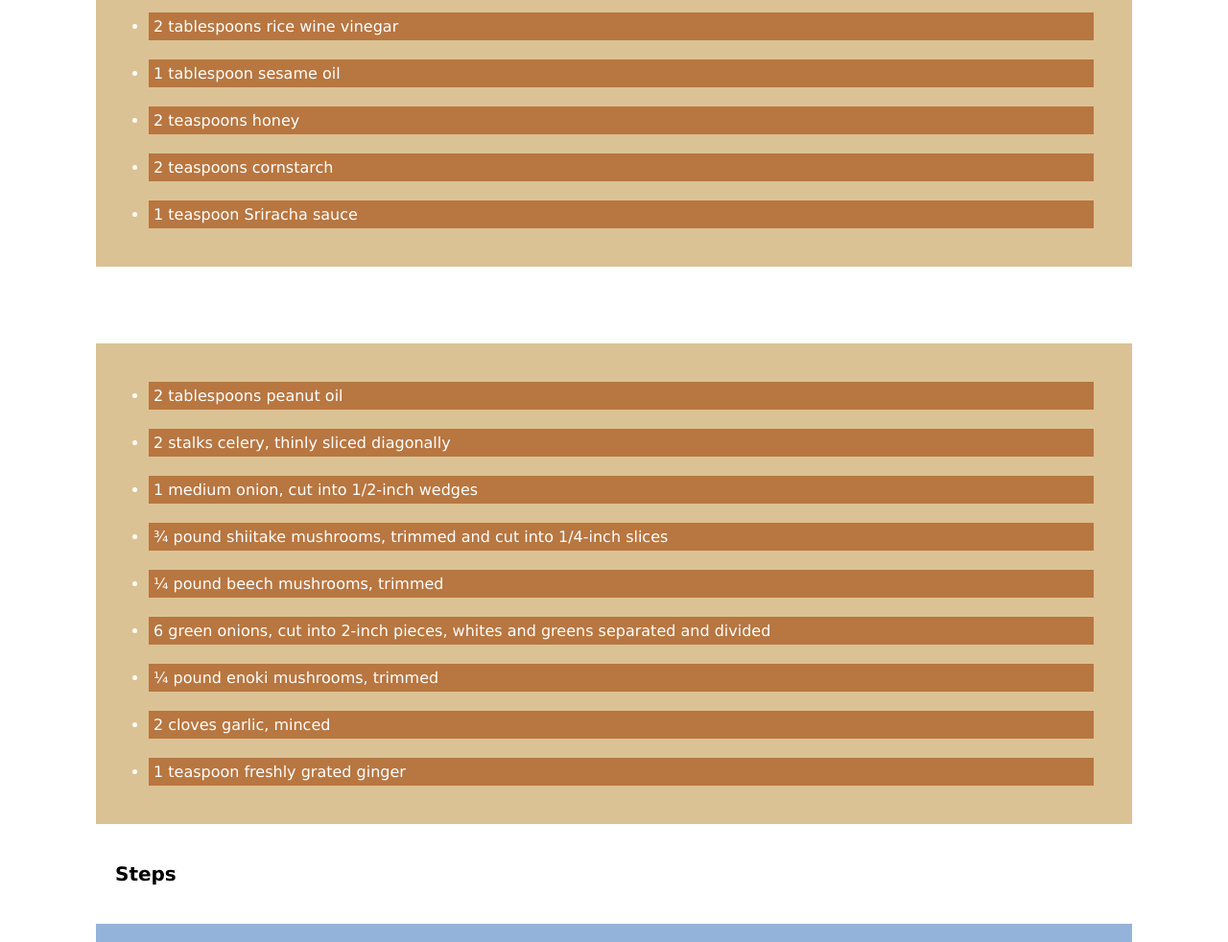
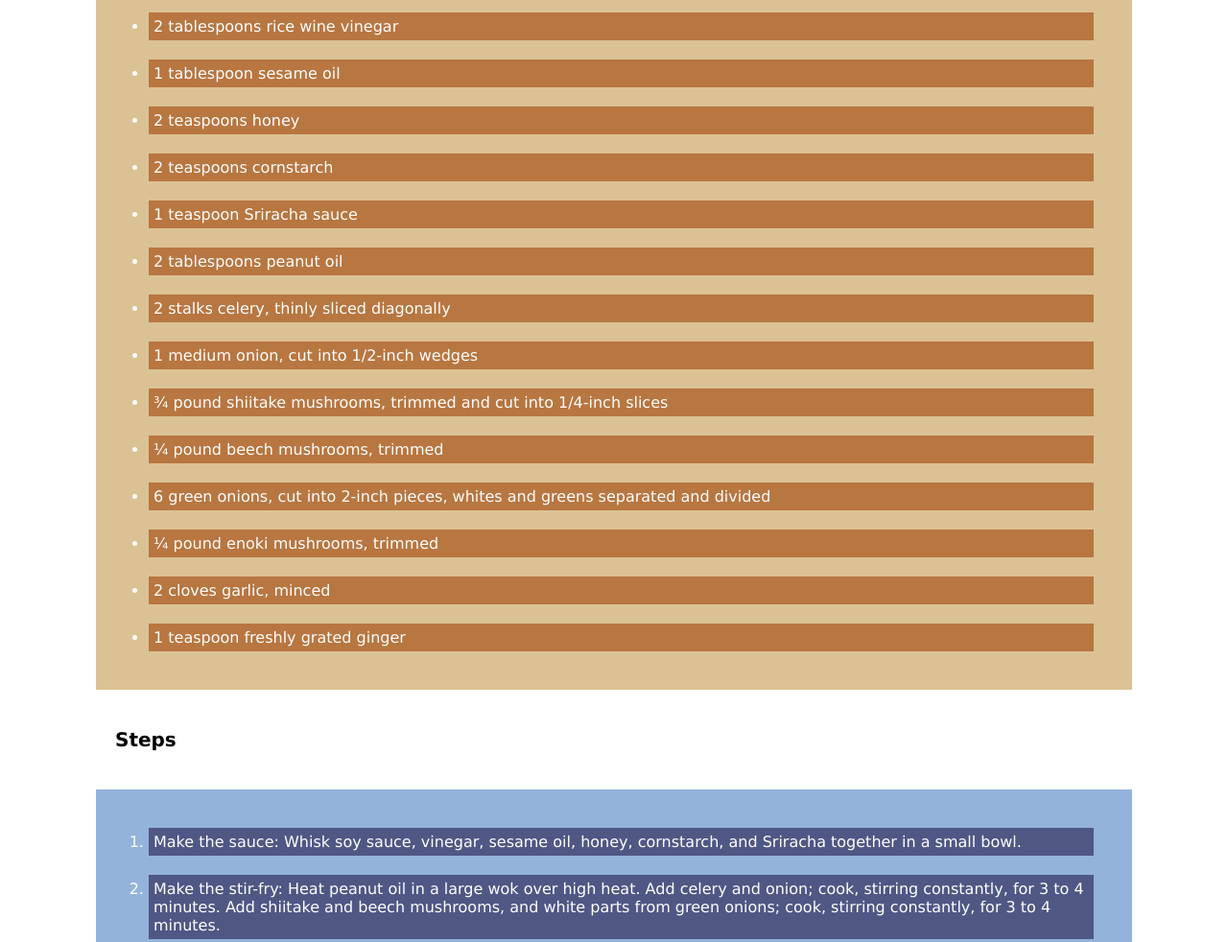
Before and after one commit to Senpai55/odin-recipes, a plain HTML site: page recipes/mushroom_stirfry.html in a window 1280 px wide. Shown: the part 983-1965 px from the top of the page at 96% size. Drawn offline with Linux system fonts and the light colour scheme.

Commit message:
Fix to mushroom_stirfry page. Fix to ul formatting

```diff
--- a/recipes/mushroom_stirfry.html
+++ b/recipes/mushroom_stirfry.html
@@ -23,18 +23,13 @@
 
         <h2>Ingredients</h2>
 
-                <ul class="body">
+                <ul>
                     <li>3 tablespoons low-sodium soy sauce</li>
                     <li>2 tablespoons rice wine vinegar</li>
                     <li>1 tablespoon sesame oil</li>
                     <li>2 teaspoons honey</li>
                     <li>2 teaspoons cornstarch</li>
                     <li>1 teaspoon Sriracha sauce</li>
-                </ul>
-
-            <h3></h3>
-
-                <ul>
                     <li>2 tablespoons peanut oil</li>
                     <li>2 stalks celery, thinly sliced diagonally</li>
                     <li>1 medium onion, cut into 1/2-inch wedges</li>
```
